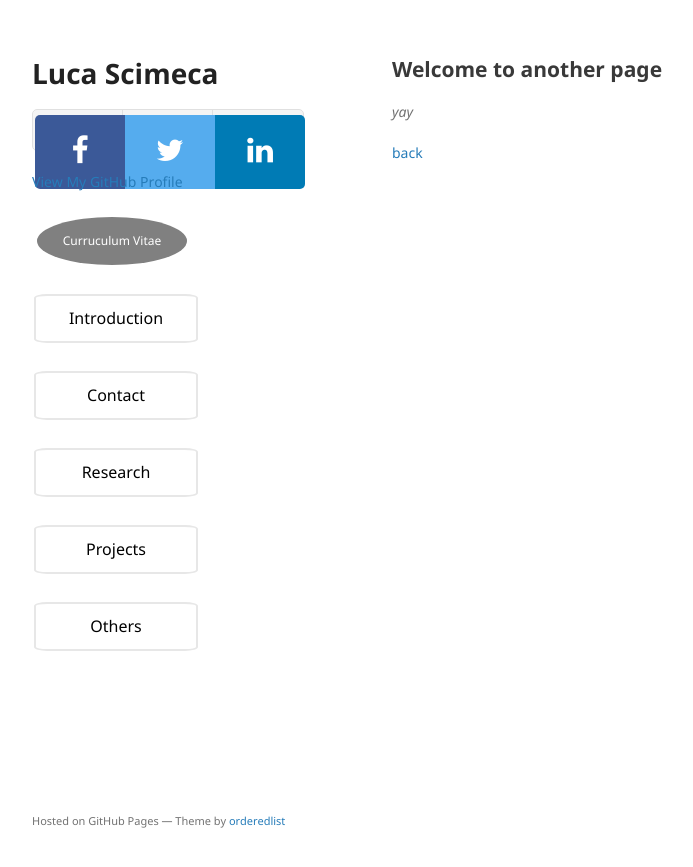
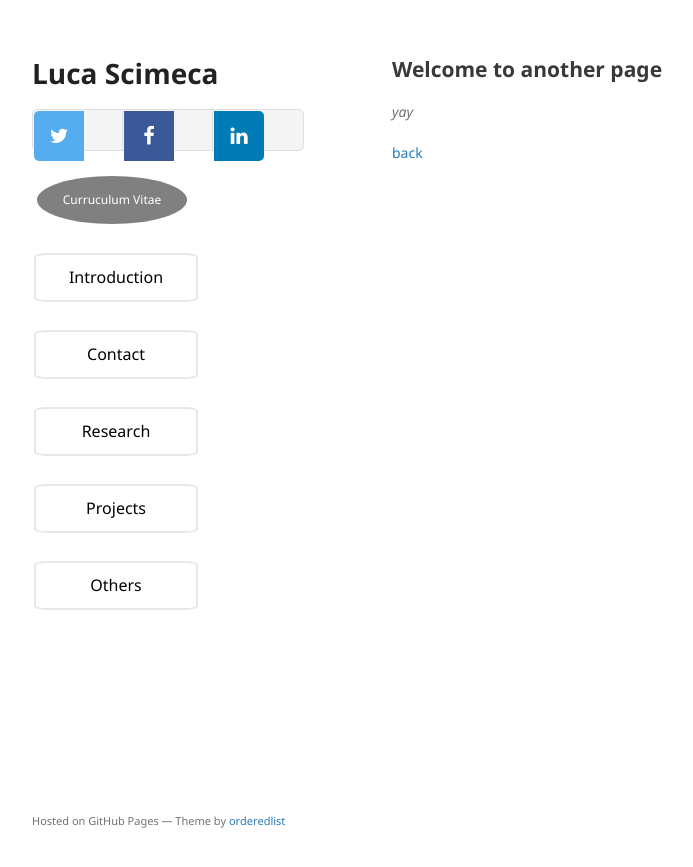
Before and after one commit to lucascimeca/lucascimeca.github.io, a Jekyll site: the page built from another-page.md, in a window 1280 px wide. Shown: the top 867 px of the page, without its empty margins (178-871 px from the left). Built offline with Jekyll 4.4.1, drawn with Linux system fonts in a browser that asks for light colours; nearby versions of some CDN libraries; the repository's description, which GitHub fills in, is left out; our own code applies the rules of GitHub Pages for plain Markdown files.

Commit message:
Update default.html

```diff
--- a/_layouts/default.html
+++ b/_layouts/default.html
@@ -34,7 +34,7 @@
 
   <style>
 
-        .button {
+    .button {
       display: inline-block;
       border-radius: 4px;
       background-color: gray;
@@ -104,14 +104,18 @@
       color: white;
     }
 
+    .li {
+      inline-block
+    }
 
     .fa {
-      padding: 20px;
-      font-size: 30px;
-      width: 50px;
+      padding: 15px;
+      font-size: 20px;
+      width: 20px;
+      height: 20px;
       text-align: center;
       text-decoration: none;
-      margin: 5px 2px;
+      margin: 1px 1px;
     }
 
     .fa:hover {
@@ -151,12 +155,11 @@
         <p>{{ site.description | default: site.github.project_tagline }}</p>
 
         <ul>
+          <li><a href="{{ site.github.owner_url }}" class="fa fa-twitter"></a></li>
           <li> <a href="#" class="fa fa-facebook"></a></li>
-          <li><a href="#" class="fa fa-twitter"></a></li>
           <li><a href="#" class="fa fa-linkedin"></a></li>
         </ul>
 
-          <p class="view"><a href="{{ site.github.owner_url }}">View My GitHub Profile</a></p>
           <p><a href="sdf" class="button" style="vertical-align:middle">Curruculum Vitae</a></p>
           <p><a href="https://lucascimeca.github.io/#-introduction" class="button-hover" style="vertical-align:middle">Introduction</a></p>
           <p><a href="https://lucascimeca.github.io/#-contact" class="button-hover" style="vertical-align:middle">Contact</a></p>
```
